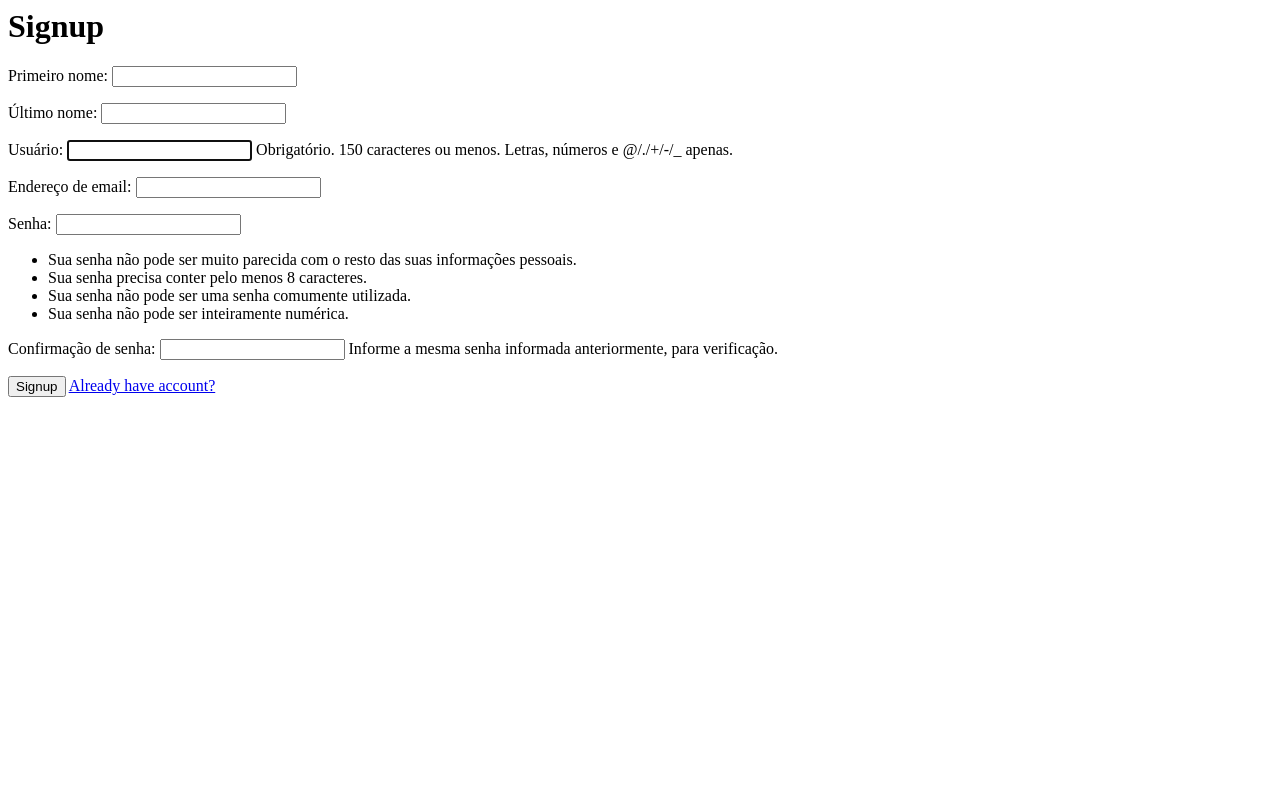
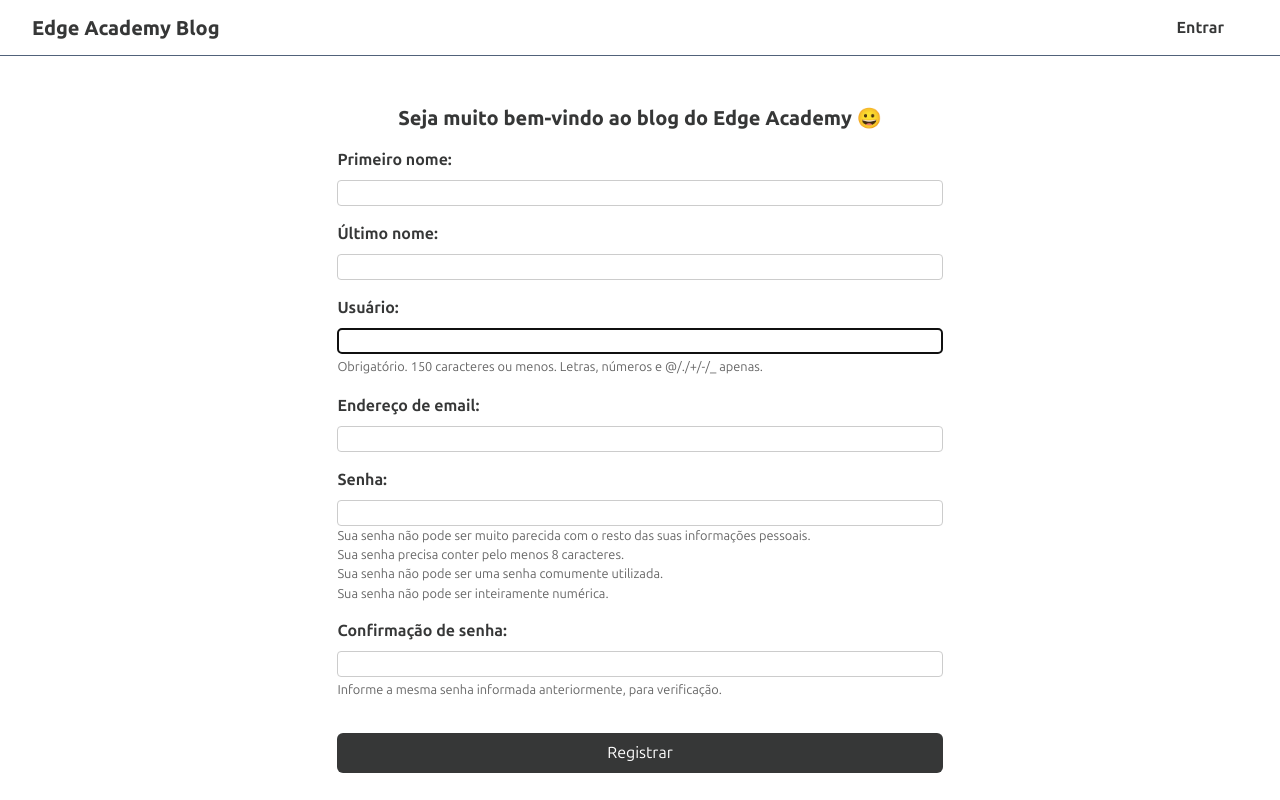
Before and after one commit to daviromao/edge-academy-blog, a Django app: page /register/ in a window 1280 px wide. Run offline with Django 4.2, Linux system fonts and the light colour scheme; some libraries are stand-ins or nearby versions.

Commit message:
feat: add css to all blog

```diff
--- a/blog/templates/post_create.html
+++ b/blog/templates/post_create.html
@@ -1,6 +1,7 @@
 {% extends "base.html" %}
 {% block page_title %} Edge Academy Blog | Novo post {% endblock page_title %}
 {% block content %}
+<div class="w-2/3">
 <form method="POST" enctype="multipart/form-data">
 
     <!-- Security token -->
@@ -9,6 +10,7 @@
     <!-- Using the formset -->
     {{ form.as_p }}
 
-    <input type="submit" value="Submit">
+    <button type="submit" class="rounded-md text-[#ffffff] bg-[#363737] mt-4 py-2 px-8 w-full">Criar</button>
 </form>
+</div>
 {% endblock content %}
--- a/myauth/templates/register.html
+++ b/myauth/templates/register.html
@@ -1,7 +1,13 @@
-<h1>Signup</h1>
+{% extends "base.html" %}
+{% block page_title %} Edge Academy Blog | Novo post {% endblock page_title %}
+{% block content %}
+<div>
+
+<h1 class="text-xl font-black text-center">Seja muito bem-vindo ao blog do Edge Academy 😀</h1>
 <form method="POST">
     {% csrf_token %}
     {{ form.as_p }}
-    <button type="submit">Signup</button>
-    <a href="{% url 'myauth:login' %}">Already have account?</a>
+    <button type="submit" class="rounded-md text-[#ffffff] bg-[#363737] mt-8 py-2 px-8 w-full">Registrar</button>
 </form>
+</div>
+{% endblock content %}
--- a/templates/base.html
+++ b/templates/base.html
@@ -3,20 +3,60 @@
   <head>
     <meta charset="utf-8" />
     <title>{% block page_title %}{% endblock page_title %}</title>
+    <script src="https://cdn.tailwindcss.com"></script>
+    <link rel="preconnect" href="https://fonts.googleapis.com">
+    <link rel="preconnect" href="https://fonts.gstatic.com" crossorigin>
+    <link href="https://fonts.googleapis.com/css2?family=Ubuntu+Sans:ital,wght@0,100..800;1,100..800&display=swap" rel="stylesheet">
+    <style>
+      body {
+        font-family: 'Ubuntu Sans', sans-serif;
+        background-color: #ffffff;
+        color: #363737;
+      }
 
+      input,
+      textarea {
+        width: 100%;
+        padding: 8px;
+        border: 1px solid #ccc;
+        border-radius: 4px;
+        box-sizing: border-box;
+        margin-bottom: 16px;
+
+      }
+
+      /* Estilizando labels */
+      label {
+        font-weight: bold;
+        display: block;
+        margin-bottom: 8px;
+        margin-top: 16px
+      }
+
+      /* Estilizando textos de ajuda */
+      form > ul,
+      .helptext {
+        font-size: 0.8rem;
+        color: #666;
+      }
+    </style>
   </head>
   <body>
     {% block header %}
-      <nav>
-        <a href="{% url 'blog:index' %}">Edge Academy Blog</a>
+      <nav class="flex h-14 flex-row items-center justify-between py-4 px-8 border-b-[1px] border-[#51627a]">
+        <a class="font-black text-xl" href="{% url 'blog:index' %}">Edge Academy Blog</a>
+        <div class="flex gap-8 mr-2 font-bold">
         {% if user.is_authenticated %}
-          <a href="{% url 'blog:post_create' %}">Novo Post</a>
-          <a href="{% url 'myauth:logout' %}">Sair</a>
+          <a class="hover:bg-black hover:bg-opacity-10 p-4" href="{% url 'blog:post_create' %}">Novo Post</a>
+          <a class="hover:bg-black hover:bg-opacity-10 p-4 px-8" href="{% url 'myauth:logout' %}">Sair</a>
         {% else %}
-          <a href="{% url 'myauth:login' %}">Entrar</a>
+          <a class="hover:bg-black hover:bg-opacity-10 p-4" href="{% url 'myauth:login' %}">Entrar</a>
         {% endif %}
+      </div>
       </nav>
     {% endblock header %}
+    <div class="max-w-screen-lg mx-auto p-4 mt-8 flex justify-center">
     {% block content %}{% endblock content %}
+    </div>
   </body>
 </html>
--- a/templates/registration/login.html
+++ /dev/null
@@ -1,6 +0,0 @@
-<h2>Log In</h2>
-<form method="post">
-  {% csrf_token %}
-  {{ form }}
-  <button type="submit">Log In</button>
-</form>
```
Also changed, not shown: blog/templates/index.html (+15 -7 lines), myauth/templates/login.html (+9 -3 lines), tailwind.config.js (added), 1 other file.
